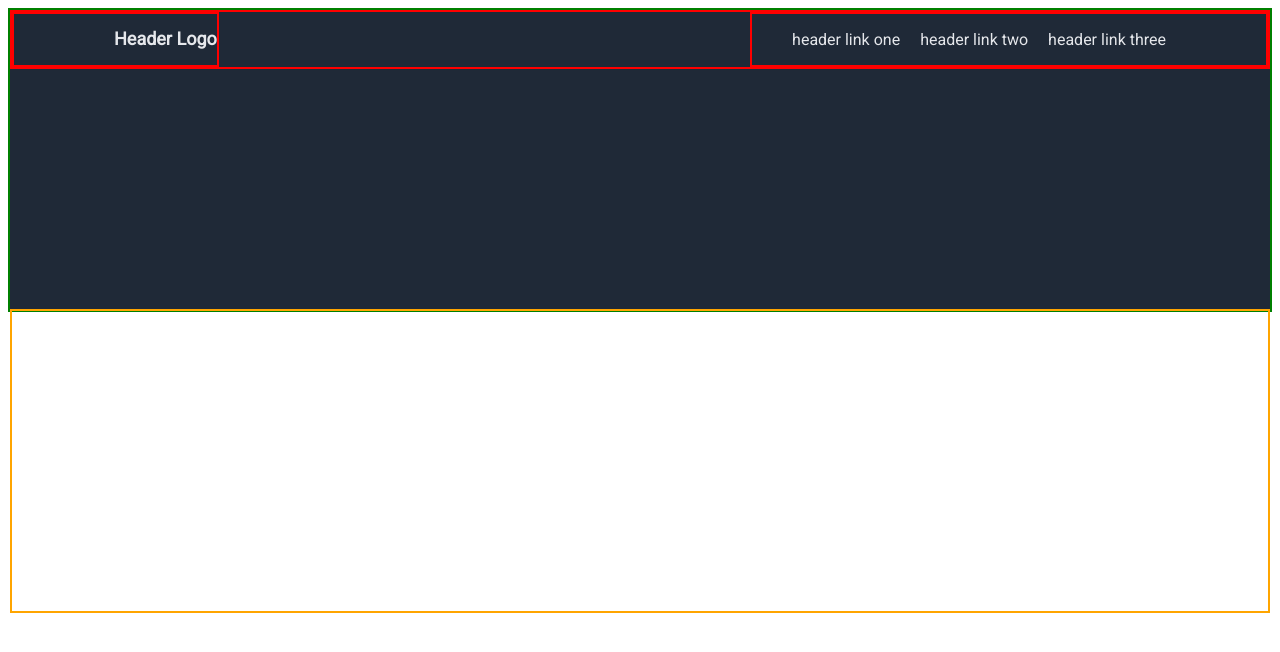
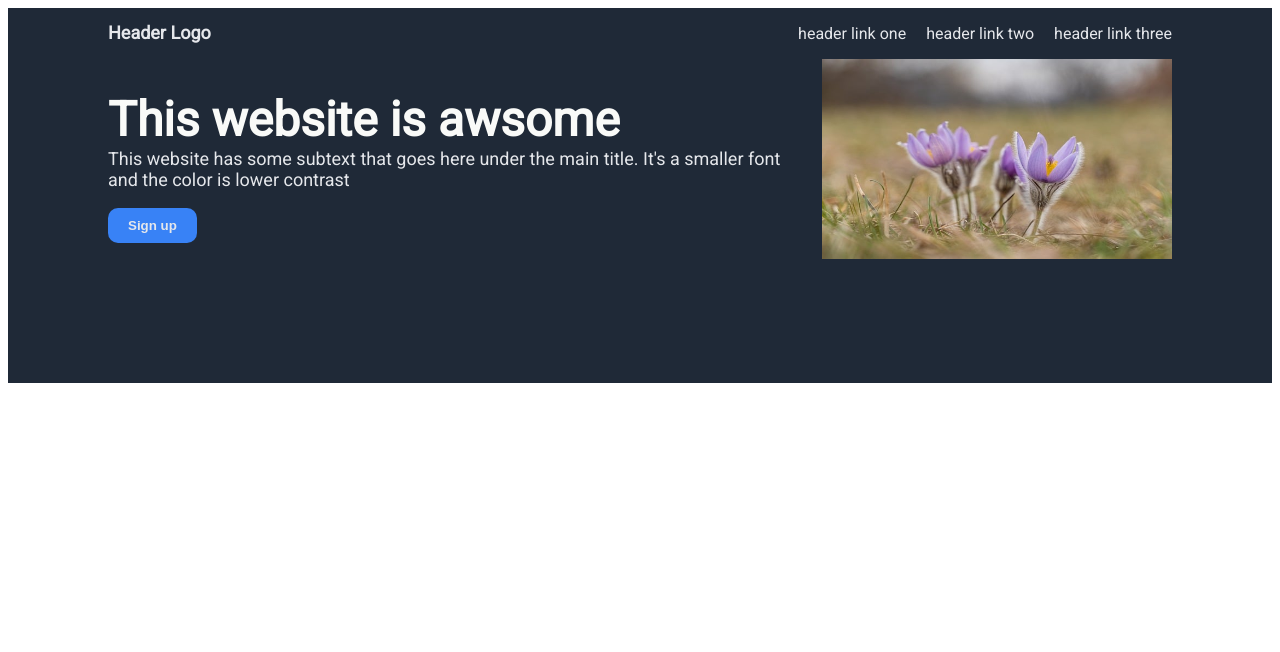
Before and after one commit to vjludovico/odin_project1, a plain HTML site: page index.html in a window 1280 px wide. Drawn offline with Linux system fonts and the light colour scheme.

Commit message:
Add HTML for image Rework some Flex Complete top third -TODO reponsiveness pushes content out of top third

```diff
--- a/index.html
+++ b/index.html
@@ -21,8 +21,16 @@
       </div>
 
     </div>
-    <div class="top-left"></div>
-    <div class="top-right"></div>
+    <div class="container-top">
+      <div class="top-left">
+        <h1 class="hero-title">This website is awsome</h1>
+        <p>This website has some subtext that goes here under the main title. It's a smaller font and the color is lower contrast</p>
+        <button class="button-one">Sign up</button>
+      </div>
+      <div class="top-right">
+        <img class="img" src="/images/flower-7870540_640.jpg" alt="a random picture" >
+      </div>
+    </div>
   </div>
 </body>
 </html>
--- a/style.css
+++ b/style.css
@@ -8,15 +8,13 @@ a {
 }
 .content-top {
     background-color: #1F2937;
-    height: 300px;
-    border: 2px solid green;
+    height: 375px;
 }
+
 .header {
-    border: 2px solid red;
     display: flex;
 }
 .logo,.links {
-    border: 2px solid red;
     display: flex;
 }
 .logo {
@@ -37,8 +35,46 @@ ul {
     display: flex;
     gap: 20px;
   }
-  .top-left {
-    border: 2px solid orange;
-    height: 300px;
-    margin-top: 240px;
+  .container-top {
+    display: flex;
   }
+  .top-left{
+    padding-right: 25px;
+  }
+.hero-title {
+    display: flex;
+    font-size: 48px;
+    font-weight: 900;
+    color: #f9faf8;
+    justify-content: flex-start;
+    padding-left: 100px;
+    margin-bottom: 0px;
+}
+p {
+    display: flex;
+    font-size: 18px;
+    color: #e5e7eb;
+    padding-left: 100px;
+    margin-top: 0px;
+}
+.button-one {
+    display: flex;
+    background-color: #3882f6;
+    color: #e5e7eb;
+    border-radius: 10px;
+    border: none;
+    margin-left: 100px;
+    padding: 10px 20px 10px 20px;
+    font-weight: 700;
+}
+.img {
+    height: 200px;
+    width: 350px;
+}
+.top-right {
+    display: flex;
+    justify-content: flex-end;
+    margin-left: auto;
+    padding-right: 100px;
+    align-items: center;
+}
```
Also changed, not shown: 1 other file.
